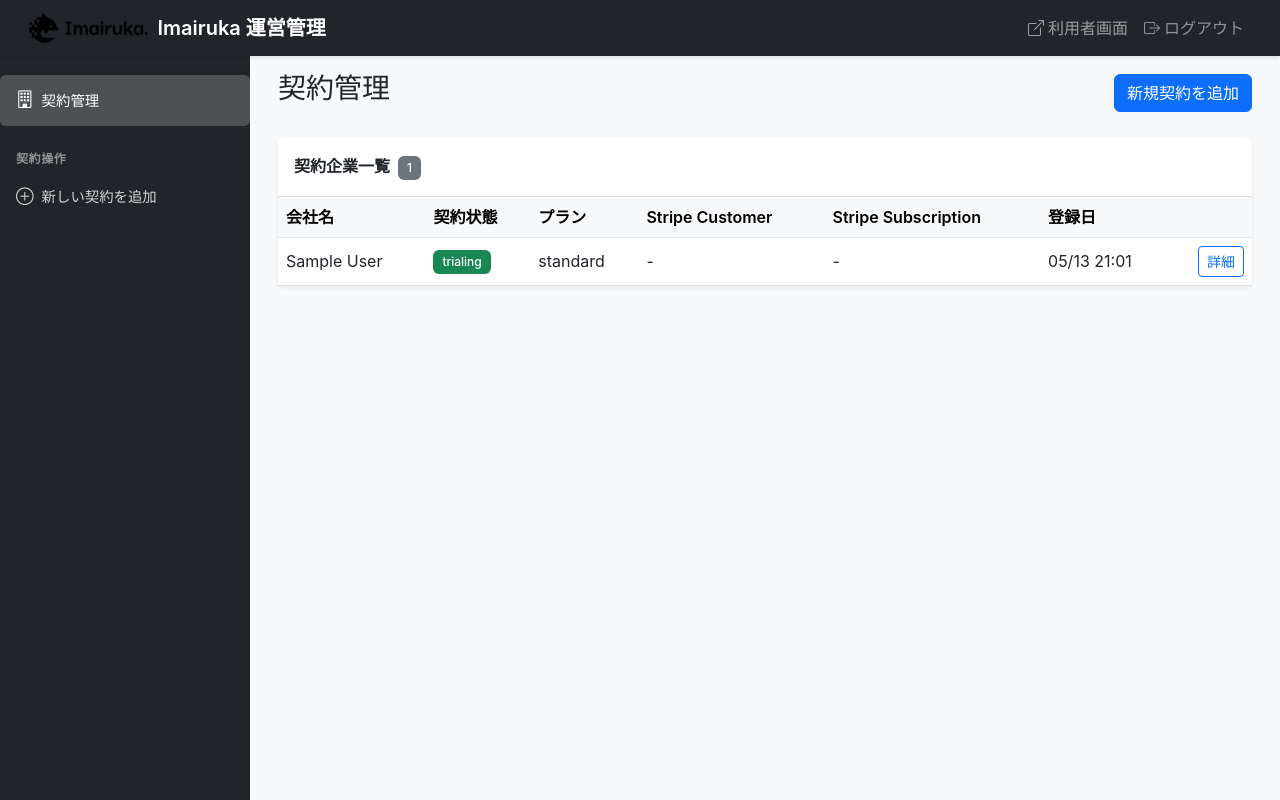
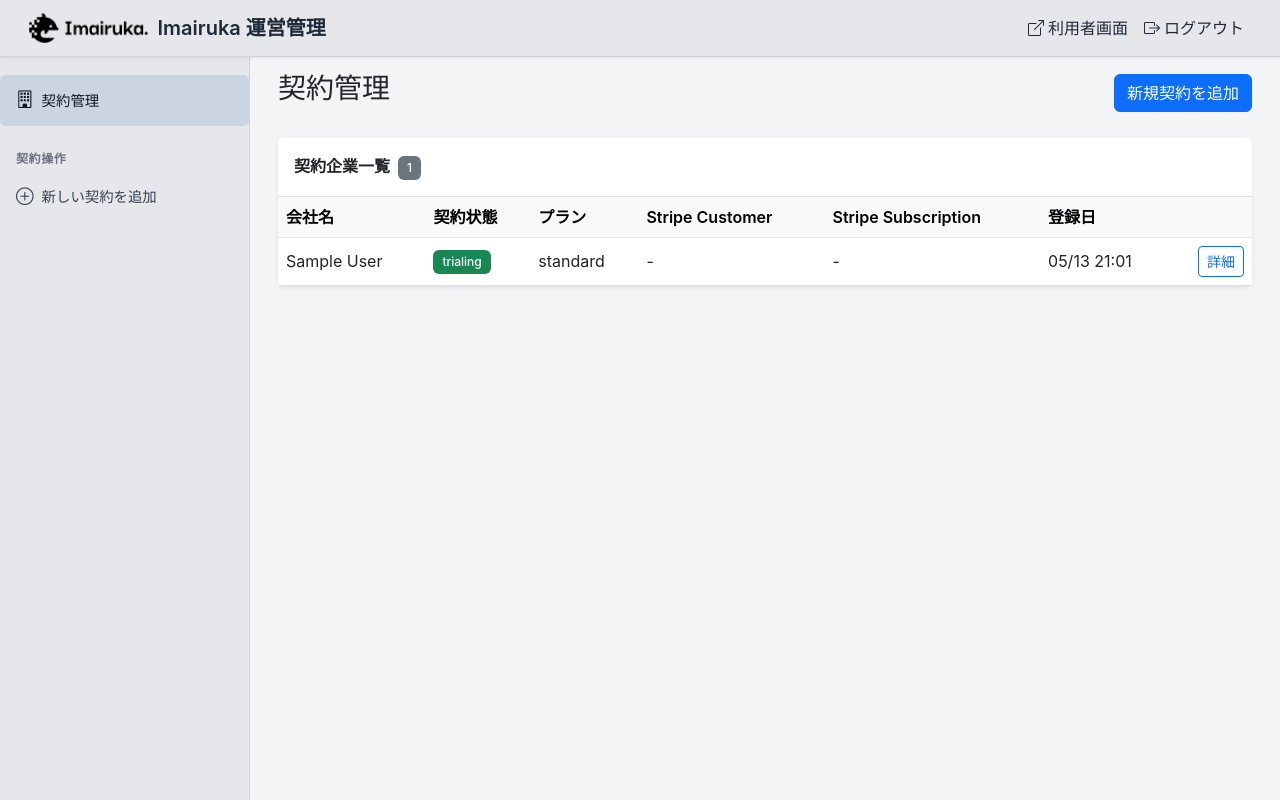
Before and after one commit to yokoyokoyoko555-hub/imairuka, a Rails app: page /admin/companies in a window 1280 px wide. Run offline with Rails 7, Linux system fonts and the light colour scheme; the visitor is signed in with stand-in values (Sample User, id 1); data comes from the database, SQL or seed files in the repository; style sheets or scripts are compiled from the project's sources; parts of the project's set-up code (start-up, migrations or seed data) failed here and were passed over; some libraries are stand-ins or nearby versions.

Commit message:
style: lighten platform admin background

```diff
--- a/app/assets/stylesheets/custom.css
+++ b/app/assets/stylesheets/custom.css
@@ -73,6 +73,56 @@ body .sidebar {
   font-weight: 600;
   text-transform: uppercase;
   letter-spacing: 0.05em;
+}
+
+/* Platform admin layout */
+body.admin-layout {
+  background-color: #f3f4f6;
+}
+
+.admin-layout .admin-navbar {
+  background-color: #e5e7eb;
+  border-bottom: 1px solid #d1d5db;
+  box-shadow: 0 1px 3px rgba(15, 23, 42, 0.08);
+}
+
+.admin-layout .navbar-brand,
+.admin-layout .navbar .nav-link,
+.admin-layout .navbar .btn-link {
+  color: #1f2937;
+}
+
+.admin-layout .navbar .nav-link:hover,
+.admin-layout .navbar .btn-link:hover {
+  color: #0d6efd;
+}
+
+body.admin-layout .sidebar {
+  background-color: #e5e7eb !important;
+  border-right: 1px solid #d1d5db;
+}
+
+.admin-layout .sidebar .nav-link,
+.admin-layout .sidebar .nav-link:visited {
+  color: #374151;
+}
+
+.admin-layout .sidebar .nav-link:hover {
+  color: #111827;
+  background: #d1d5db;
+}
+
+.admin-layout .sidebar .nav-link.active {
+  color: #111827;
+  background: #cbd5e1;
+}
+
+.admin-layout .sidebar .text-white-50 {
+  color: #6b7280 !important;
+}
+
+.admin-layout #content {
+  background-color: #f3f4f6;
 }
 
 /* メインコンテンツ */
--- a/app/views/layouts/admin.html.slim
+++ b/app/views/layouts/admin.html.slim
@@ -12,8 +12,8 @@ html data-turbo="false"
     link[href="https://cdn.jsdelivr.net/npm/bootstrap-icons@1.11.0/font/bootstrap-icons.css" rel="stylesheet"]
     = stylesheet_link_tag "custom", "data-turbo-track": "reload"
 
-  body
-    nav.navbar.navbar-expand-lg.navbar-dark.bg-dark.fixed-top
+  body.admin-layout
+    nav.navbar.navbar-expand-lg.navbar-light.admin-navbar.fixed-top
       .container-fluid
         = link_to admin_companies_path, class: "navbar-brand d-flex align-items-center" do
           = image_tag "logo.png", alt: "Imairuka", height: "30", class: "me-2"
@@ -24,7 +24,7 @@ html data-turbo="false"
               i.bi.bi-box-arrow-up-right.me-1
               | 利用者画面
           li.nav-item
-            = button_to logout_path, method: :delete, class: "nav-link btn btn-link text-white-50", form: { class: "d-inline" } do
+            = button_to logout_path, method: :delete, class: "nav-link btn btn-link", form: { class: "d-inline" } do
               i.bi.bi-box-arrow-right.me-1
               | ログアウト
 
```
